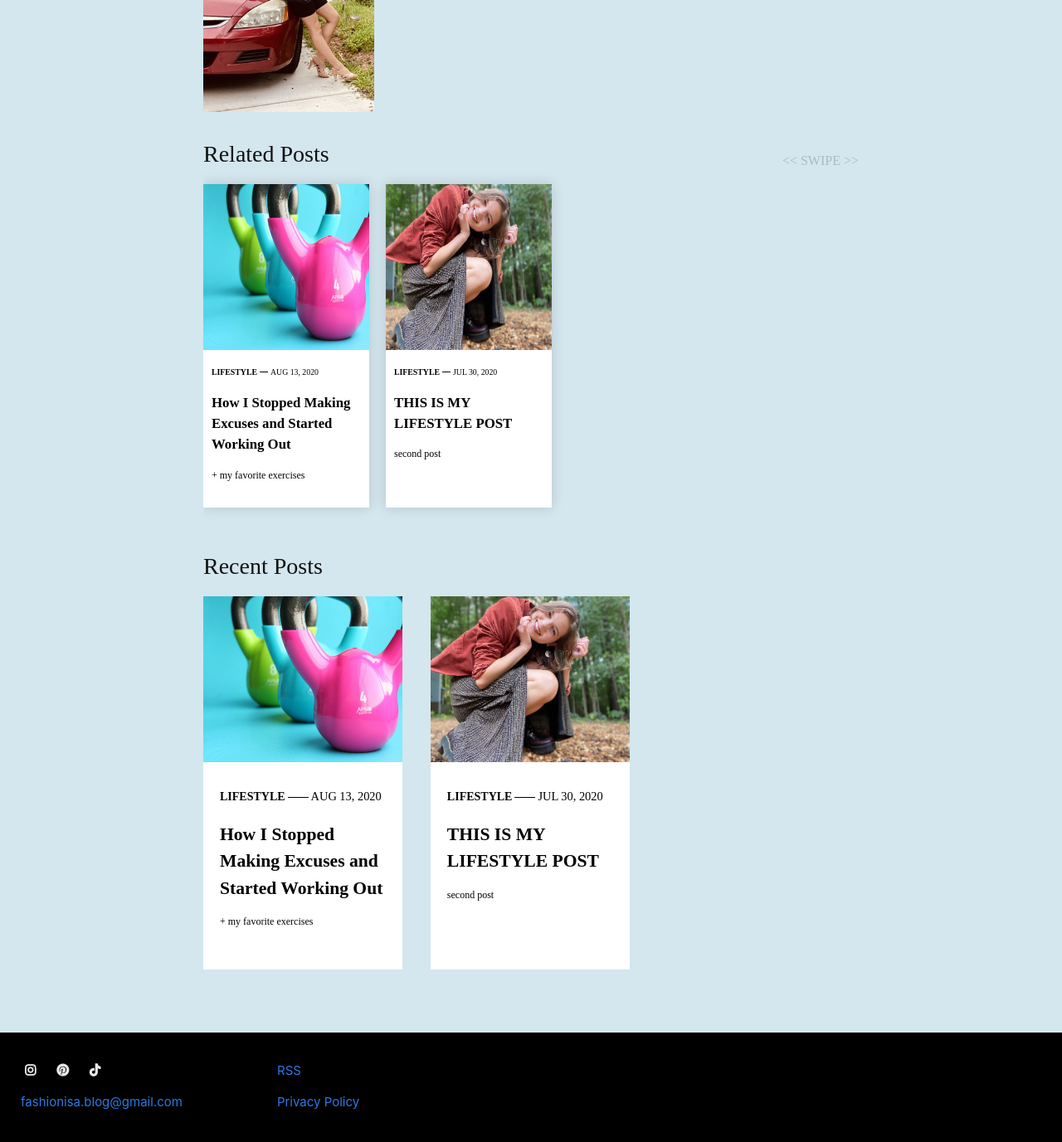
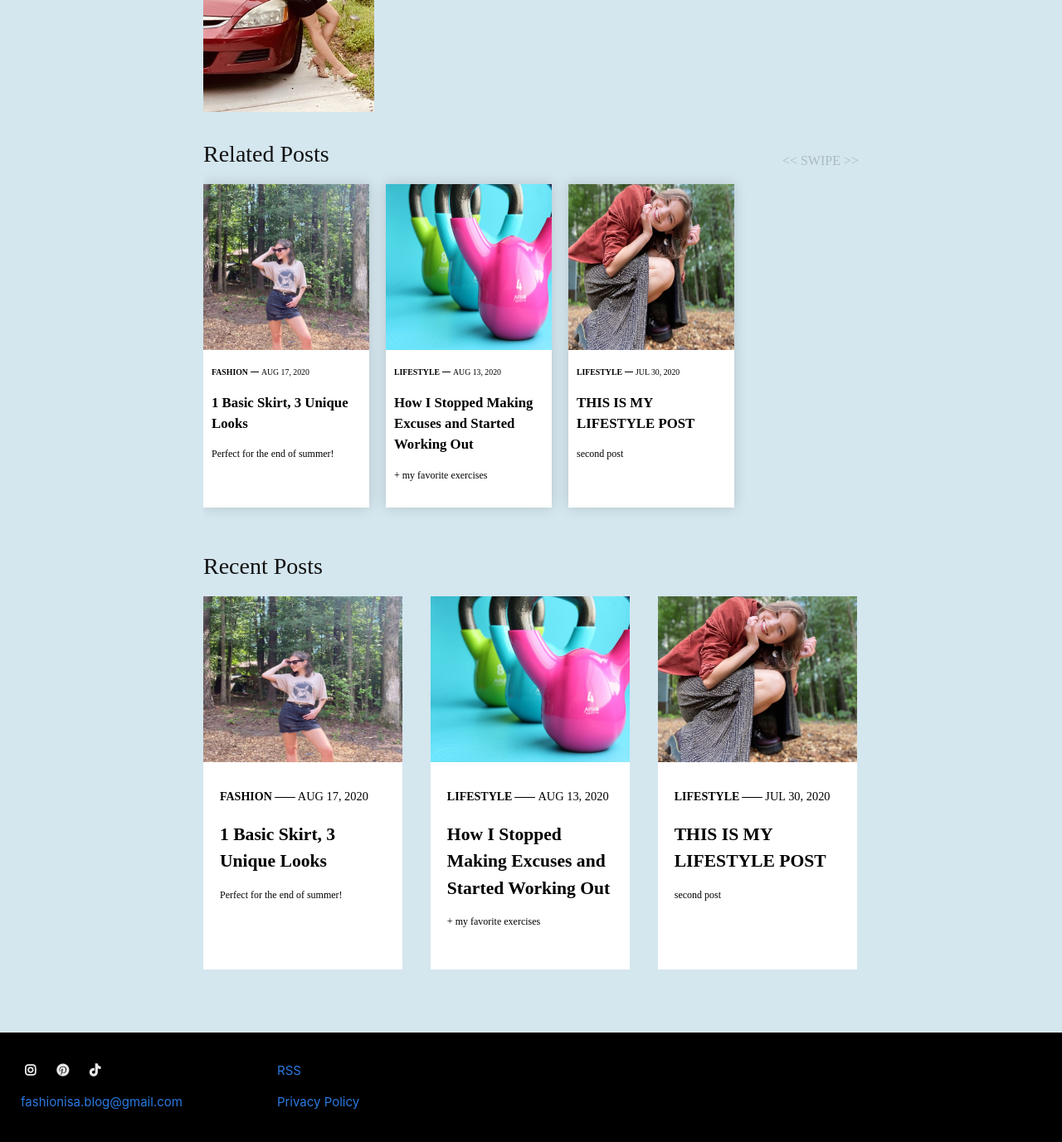
Before and after one commit to iwalte01/fashionisa-blog, a Jekyll site: the page built from blog-fashion/_posts/2020-08-10-5-Adorable-Ways-to-Style-Biker-Shorts.md, in a window 1280 px wide and 1400 px high, scrolled down 3090 px. Shown: the top 1377 px of the window at 83% size. Built offline with Jekyll 4.4.1, drawn with Linux system fonts in a browser that asks for light colours; nearby versions of some CDN libraries.

Commit message:
second lifestyle post up!

```diff
--- a/blog-fashion/_posts/2020-08-10-5-Adorable-Ways-to-Style-Biker-Shorts.md
+++ b/blog-fashion/_posts/2020-08-10-5-Adorable-Ways-to-Style-Biker-Shorts.md
@@ -7,7 +7,7 @@ description: You'll be cute and comfy!
 permalink: /5-Adorable-Ways-to-Style-Biker-Shorts/
 thumbnail: https://iwalte01.github.io/fashionisa-blog/images/fash1/biker-shorts-thumbnail.jpg
 image: https://iwalte01.github.io/fashionisa-blog/images/fash1/biker-shorts-thumbnail.jpg
-tags: [summer, cute, trends]
+tags: [summer, cute, trends, basic]
 ---
 <style>
 .lst-item {
--- /dev/null
+++ b/blog-fashion/_posts/2020-08-17-1-Basic-Skirt-3-Unique-Looks.md
@@ -0,0 +1,33 @@
+---
+layout: post
+title:  "1 Basic Skirt, 3 Unique Looks"
+date:   2020-08-17 7:00:00 -400
+category: Fashion
+description: Perfect for the end of summer!
+permalink: /1-Basic-Skirt-3-Unique-Looks/
+thumbnail: https://iwalte01.github.io/fashionisa-blog/images/fash2/black_skirt_thumbnail.jpg
+image: https://iwalte01.github.io/fashionisa-blog/images/fash2/black_skirt_thumbnail.jpg
+tags: [summer, cute, basic]
+---
+<style>
+.lst-item {
+	font-weight: bold;
+}
+</style>
+
+Black denim skirts are a staple I keep in my wardrobe year-round, but with only a few warm months left in 2020, I’ve decided to feature some ways I style these skirts in late summer/early fall. So, without further ado, here are 3 unique looks that I love to wear this time of year:
+
+<p class="lst-item">1. The Bold</p>
+<img src="/fashionisa-blog/images/fash2/black_skirt_thumbnail.jpg" height="300px">
+
+I am a huge fan of this look because it requires minimal effort to put together. All I did was put on an oversized graphic t-shirt and tie it in the back. I purposefully chose a shirt with a bold logo/print on it because I wanted it to be the statement piece of my outfit. I’m actually wearing my dad’s shirt because I think the juxtaposition the large sleeves and the tight skirt makes my outfit especially stylish. To really pull together this look, I paired some gold geometric earrings from Francesca’s with a snake print belt from Goodwill. As a final touch, I added my favorite sunglasses to create a chill ~cool girl~ vibe. If you’re looking for some trendy shades, I suggest hitting up your local thrift store because they usually have a large selection.
+
+<p class="lst-item">2. Floral</p>
+<img src="/fashionisa-blog/images/fash2/black_skirt2.jpg" height="300px">
+
+This is honestly one of my favorite outfits to wear in the summertime. I think this black floral shirt from Buffalo Exchange goes particularly well with the black skirt, although any color floral top would look fabulous; black is a super versatile color. The yellow floral earrings I’m wearing (from Francesca’s) add a splash of color, which creates a very polished look. A rule of thumb I tend to follow is that if I’m wearing all black/white I’ll accessorize with bold and/or colorful jewelry.
+
+<p class="lst-item">3. Vintage Vibes</p>
+<img src="/fashionisa-blog/images/fash2/black_skirt3.jpg" height="400px">
+
+I absolutely love this look because it reminds me of my favorite season: autumn. In fact, I will be wearing this look well into the fall by pairing it with some tights and a cute jacket. Another reason I love this outfit is because the tie top looks vintage, even though it’s actually just from Goodwill. The headband I’m wearing here was a hand-me-down from my mother, but you can purchase a similar one pretty much anywhere. While I chose to pair the other outfits in this post with flip-flops or sandals (not pictured), I decided to complete this look with espadrilles that matched the color of my top.
```
Also changed, not shown: images/fash2/black_skirt2.jpg.
